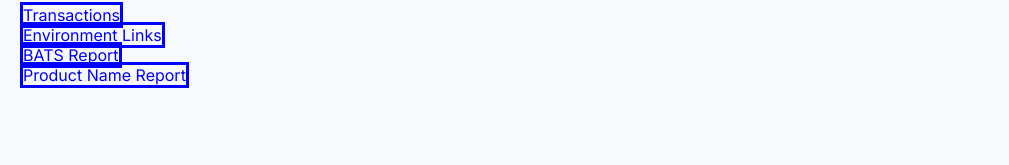
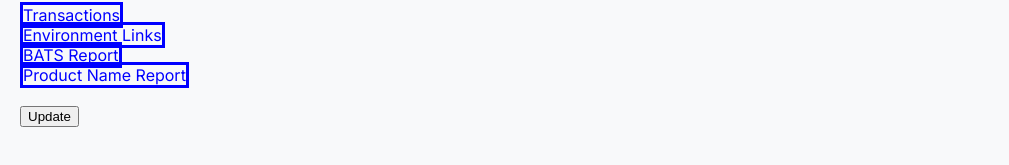
Before and after one commit to greatmaxy/plmpimdeploymenttracker, a website: page public/edit.html in a window 1280 px wide. Shown: the part 301-466 px from the top of the page, without its empty margins (0-1009 px from the left). Drawn offline with Linux system fonts and the light colour scheme; files whose address does not match are found by name.

Commit message:
reading from DOM for update and server side changes

```diff
--- a/public/edit.html
+++ b/public/edit.html
@@ -84,9 +84,114 @@
         </div>
 
       </form>
+      <button onclick="getUpdateValues()">Update</button>
     </div>
   </body>
   <script>
+
+function getUpdateValues() {
+    const updateObject = {};
+
+    //primaryKey
+    const url = new URL(window.location.href);
+    const deploymentId = url.pathname.split("/").pop();
+    updateObject.primaryKey = deploymentId;
+
+    //status
+    updateObject.status = document.getElementById('deplStatus').value;
+
+    //automationTriggered
+    updateObject.automationTriggered = document.getElementById('autoTrig').value;
+
+    //transactions
+    updateObject.transactions = [];
+    let transactionContainer = document.getElementById('transactions-inputs');
+    let transactionContainerInputTexts = transactionContainer.getElementsByTagName('input');
+    for(let inputText of transactionContainerInputTexts){
+        updateObject.transactions.push(inputText.value);
+    }
+
+    console.log(updateObject);
+
+    // posting data
+    fetch('/getUpdatedData', {
+        method: 'POST',
+        headers: {
+            'Content-Type': 'application/json', // Indicates the type of data being sent
+        },
+        body: JSON.stringify(updateObject), // Convert the data to a JSON string
+        })
+        .then((response) => {
+            if (!response.ok) {
+            throw new Error('Network response was not ok');
+            }
+            return response.json(); // Parse the JSON response
+        })
+        .then((responseData) => {
+            console.log('Success:', responseData);
+        })
+        .catch((error) => {
+            console.error('Error:', error);
+        });
+
+//     {
+//     "id": 23,
+//     "week": "WK48",
+//     "primaryKey":"WK48-23",
+//     "date": "11/29",
+//     "status": "inProgress",
+//     "automationTriggered": "YES",
+//     "batsTriggered": "NO",
+//     "batsResult": "NA",
+//     "txnLink": "https://orareview.us.oracle.com/149613946",
+//     "lrgReportLink": "NA",
+//     "transactions": ["txn-12345", "txn-67890", "txn-11223", "txn-44556", "txn-77889"],
+//     "batsReport": {
+//       "pimPlmDisposition": {
+//         "disposition": {
+//           "pim": "",
+//           "plm": "Thumbs Down"
+//         },
+//         "comments": {
+//           "pim": "NA",
+//           "plm": "Bug 12345678"
+//         }
+//       },
+//       "productName":{
+//         "plpm":{
+//           "total":0,
+//           "pass":0,
+//           "fail":0
+//         },
+//         "pd":{
+//           "total":0,
+//           "pass":0,
+//           "fail":0
+//         },
+//         "qiam":{
+//           "total":0,
+//           "pass":0,
+//           "fail":0
+//         },
+//         "prim":{
+//           "total":0,
+//           "pass":0,
+//           "fail":0
+//         },
+//         "pcd":{
+//           "total":0,
+//           "pass":0,
+//           "fail":0
+//         }
+//       }
+//     },
+//     "envLinks":{
+//       "silverUnlockedOptIn":"http://mumbai177478.bom2.fusionappsdbom1.oraclevcn.com/superweb.html",
+//       "qaDocker":"https://scmops.appoci.oraclecorp.com/SCM_Silver_FAaaS_Unlocked_Opt-In_-_CPTAXGBQY",
+//       "silverUnlockedOptOut":"https://scmops.appoci.oraclecorp.com/SCM_Silver_FAaaS_Unlocked_Opt-Out_-_CPTAZGUQY"
+//     }
+//   }
+}
 async function fetchDeploymentInfo(deploymentId) {
     const response = await fetch(`/api/deployments/${deploymentId}`);
     if (!response.ok) {
```
Also changed, not shown: server.js (+9 -0 lines).
